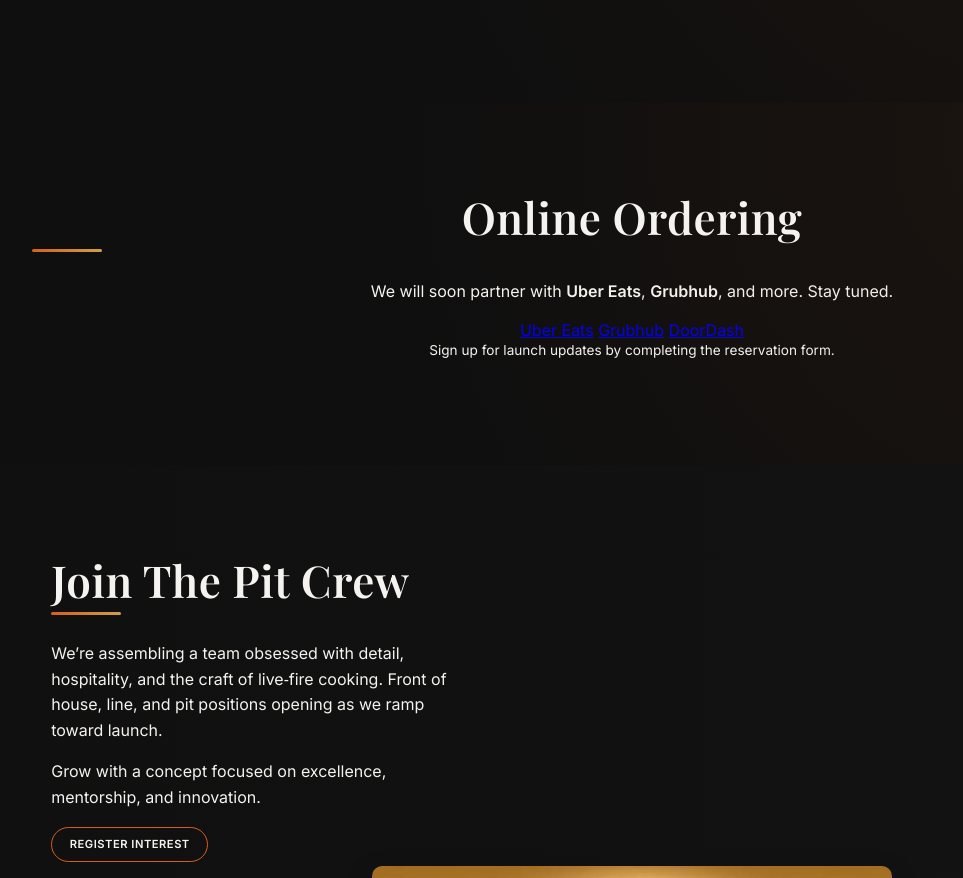
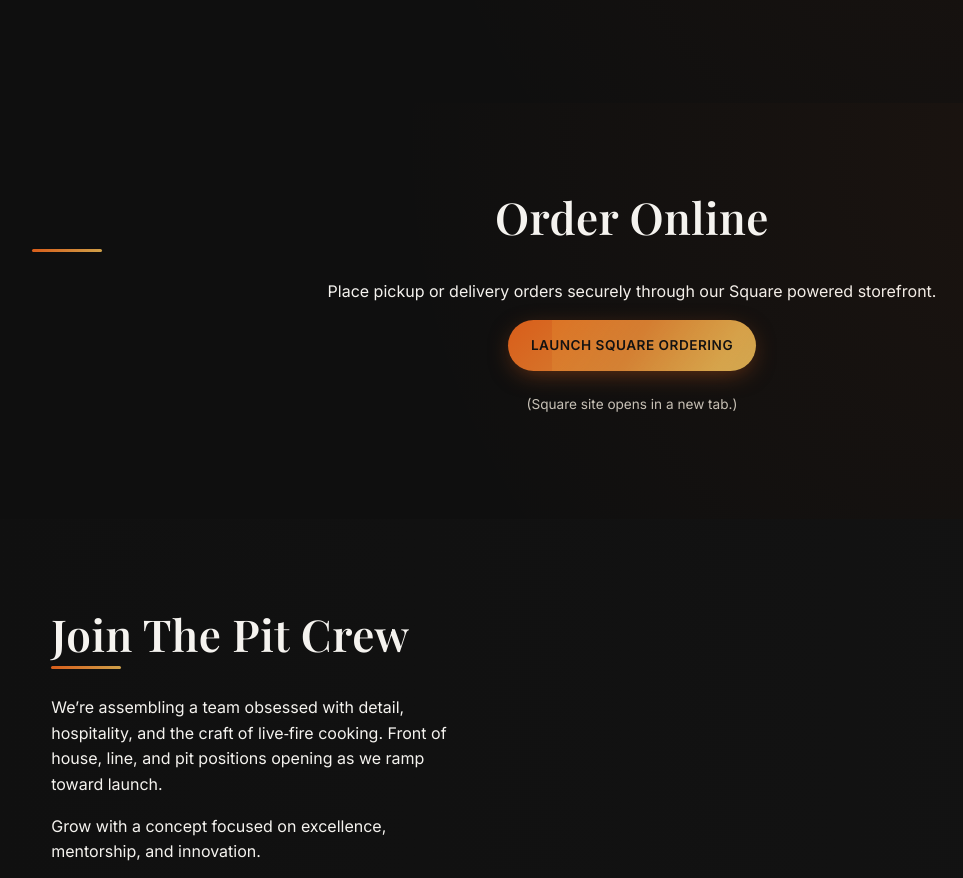
Before and after one commit to rjhenderson205/FireInSmoke, a plain HTML site: page index.html in a window 1280 px wide. Shown: the part 6051-6929 px from the top of the page, without its empty margins (8-971 px from the left). Drawn offline with nearby package versions, Linux system fonts and the light colour scheme.

Commit message:
Integrate Square storefront for online ordering
Added Square ordering links and integration to index.html and main.js, enabling users to place orders via the Square storefront. Updated the 'Order Online' section and navigation, and included a new image asset.

```diff
--- a/assets/js/main.js
+++ b/assets/js/main.js
@@ -35,6 +35,21 @@
     btn.disabled = true;
     btn.textContent = 'Sending...';
     setTimeout(() => { btn.textContent = 'Request Submitted'; form.reset(); setTimeout(()=>{ btn.disabled=false; btn.textContent='Request Reservation'; }, 2500); }, 1000);
+  });
+})();
+
+// Square storefront quick integration (Phase 1)
+(function(){
+  const SQUARE_URL = 'https://fire-in-smoke-bbq.square.site';
+  const links = document.querySelectorAll('[data-square-order]');
+  links.forEach(a => {
+    if(a.tagName === 'A') a.href = SQUARE_URL;
+    if(!a.dataset.squareBound){
+      a.dataset.squareBound = '1';
+      a.addEventListener('click', ()=>{
+        console.debug('[square] order link click');
+      });
+    }
   });
 })();
 
--- a/index.html
+++ b/index.html
@@ -81,7 +81,7 @@
 					<li><a href="#gallery">Gallery</a></li>
 					<li><a href="#location">Location</a></li>
 					<li><a href="#reservations">Reservations</a></li>
-					<li><a class="order-btn" href="#order">Order Online</a></li>
+					<li><a class="order-btn square-order-link" href="https://fire-in-smoke-bbq.square.site" target="_blank" rel="noopener" data-square-order>Order Online</a></li>
 				</ul>
 			</nav>
 			<button class="cart-trigger" aria-haspopup="dialog" aria-controls="cartPanel" aria-label="Open cart">
@@ -346,17 +346,13 @@
 			</div>
 		</section>
 
-		<!-- Order Online Placeholder -->
+		<!-- Order Online -->
 		<section id="order" class="order-online section-pad" aria-labelledby="orderTitle">
 			<div class="container center">
-				<h2 id="orderTitle" class="section-title">Online Ordering</h2>
-				<p>We will soon partner with <strong>Uber Eats</strong>, <strong>Grubhub</strong>, and more. Stay tuned.</p>
-				<div class="order-links">
-					<a class="partner disabled" aria-disabled="true" href="#">Uber Eats</a>
-					<a class="partner disabled" aria-disabled="true" href="#">Grubhub</a>
-					<a class="partner disabled" aria-disabled="true" href="#">DoorDash</a>
-				</div>
-				<p class="small">Sign up for launch updates by completing the reservation form.</p>
+				<h2 id="orderTitle" class="section-title">Order Online</h2>
+				<p>Place pickup or delivery orders securely through our Square powered storefront.</p>
+				<p><a class="btn primary square-order-link" data-square-order href="https://fire-in-smoke-bbq.square.site" target="_blank" rel="noopener">Launch Square Ordering</a></p>
+				<p class="small dim">(Square site opens in a new tab.)</p>
 			</div>
 		</section>
 
```
Also changed, not shown: assets/images/ribs.png.webp (added).
